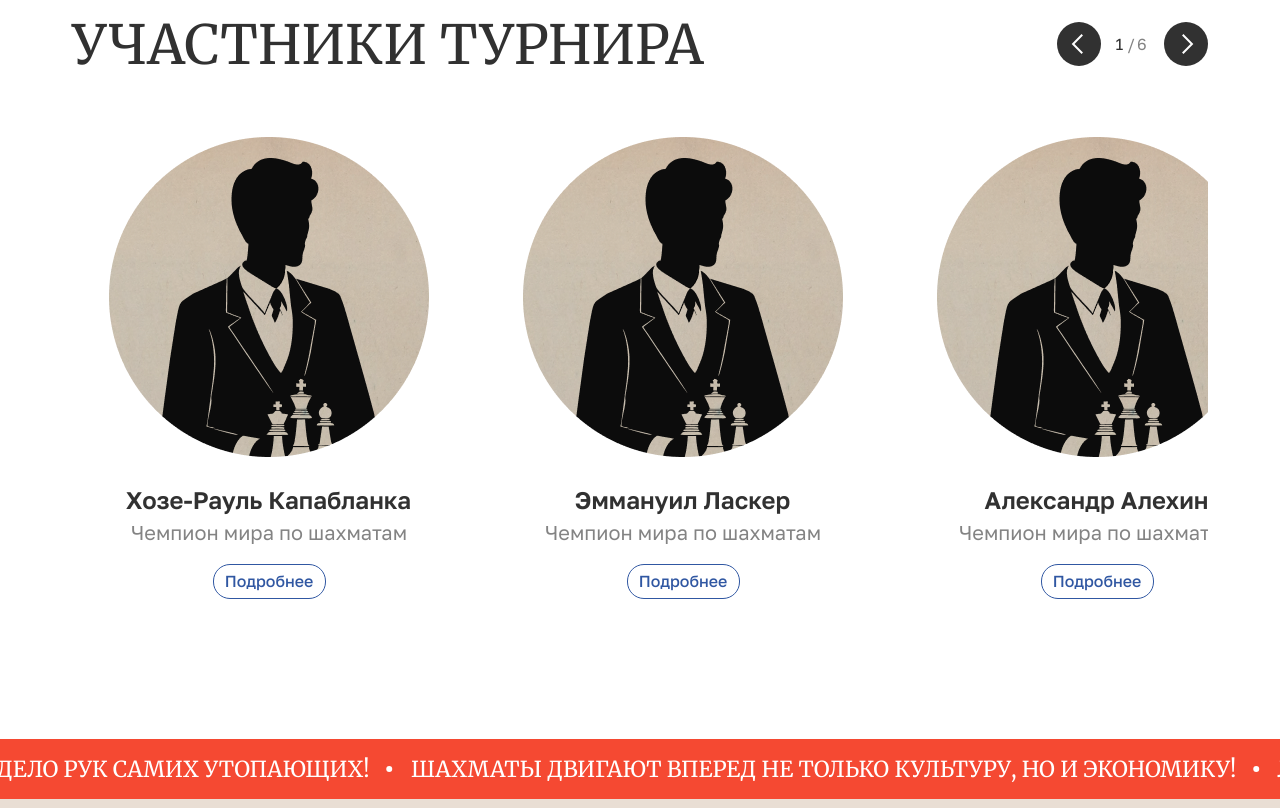
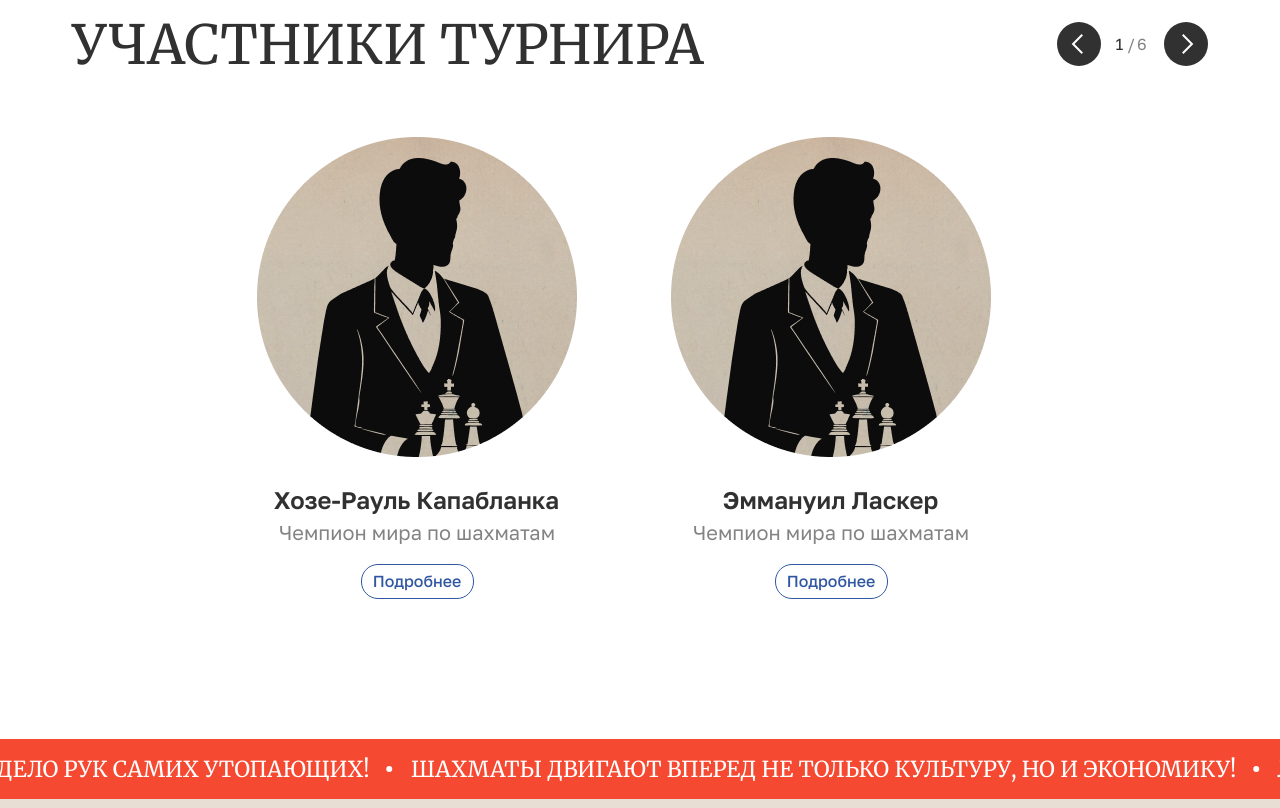
Before and after one commit to heresywolves/black-knights-club-showcase, a plain HTML site: page index.html in a window 1280 px wide. Shown: the part 2700-3508 px from the top of the page. Drawn offline with Linux system fonts and the light colour scheme.

Commit message:
make medium screen size styles for slider

```diff
--- a/styles.css
+++ b/styles.css
@@ -500,6 +500,7 @@ h1 {
   text-transform: uppercase;
   font-size: 54px;
   font-weight: 500;
+  padding-right: 160px;
 }
 
 .section-5 .navigation-buttons-container {
@@ -565,6 +566,16 @@ h1 {
   font-family: 'Golos Text', sans-serif;
   margin-left: auto;
   margin-right: auto;
+  /* min-width: 1222px; */
+}
+
+@media (max-width: 1350px) {
+  .section-5 .slider-item-container {
+    /* min-width: 1222px; */
+    max-width: 840px !important;
+    margin-left: auto;
+    margin-right: auto
+  }
 }
 
 .section-5 .slider-item-container {
@@ -644,7 +655,7 @@ footer {
   line-height: 120%;
 }
 
-@media (max-width: 1224px) {
+@media (max-width: 530px) {
   .content-container {
     max-width: 375px;
   }
```
